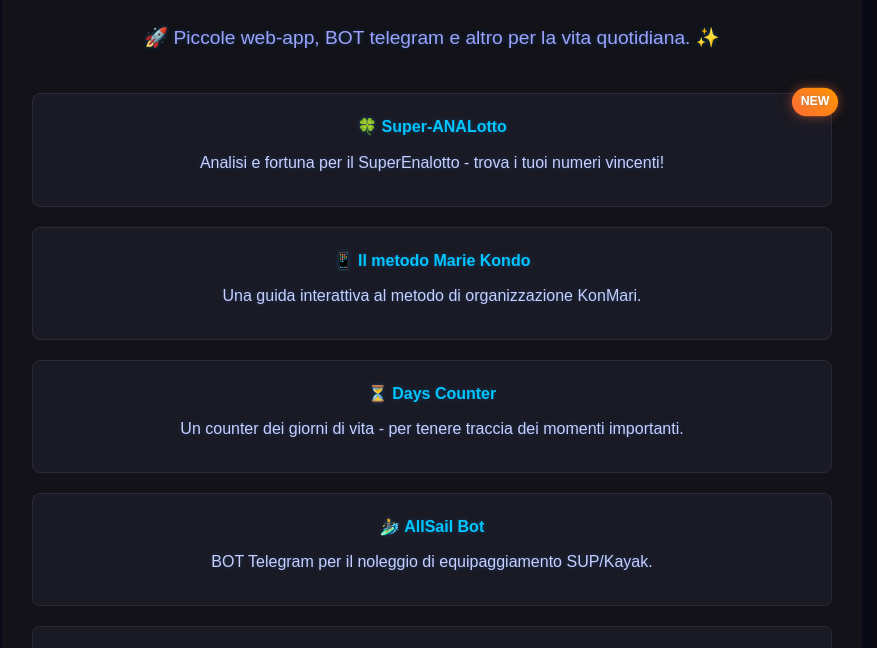
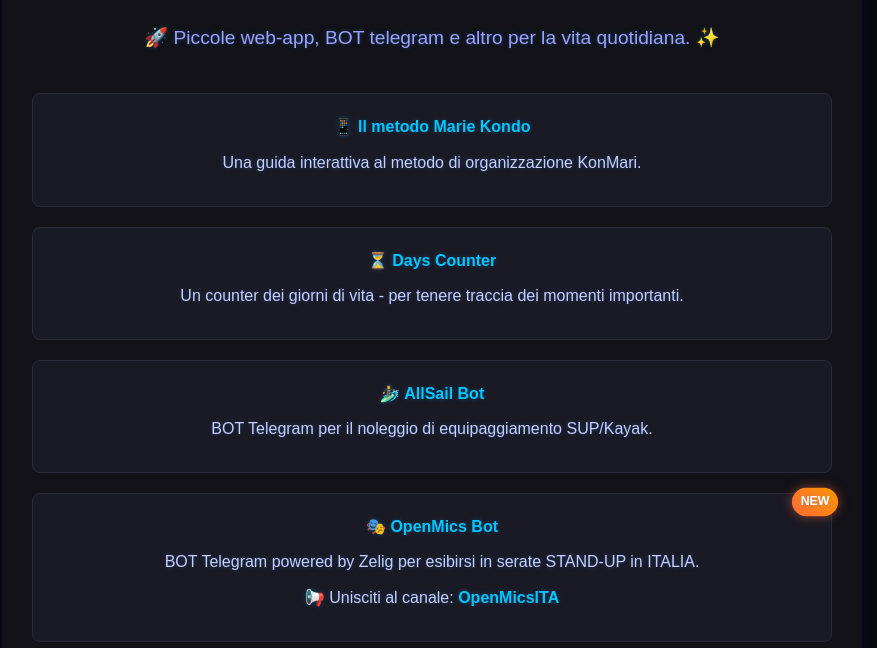
Before and after one commit to zibroncloud/homepage, a plain HTML site: page index.html in a window 1280 px wide. Shown: the part 147-795 px from the top of the page, without its empty margins (208-1085 px from the left). Drawn offline with Linux system fonts and the light colour scheme.

Commit message:
Update index.html
no anal

```diff
--- a/index.html
+++ b/index.html
@@ -133,12 +133,6 @@
 
         <div class="projects">
             <div class="project-card">
-                <div class="new-badge">NEW</div>
-                🍀 <a href="https://zibroncloud.github.io/super-analotto/" target="_blank">Super-ANALotto</a>
-                <p>Analisi e fortuna per il SuperEnalotto - trova i tuoi numeri vincenti!</p>
-            </div>
-
-            <div class="project-card">
                 📱 <a href="https://zibroncloud.github.io/konmarimethod/" target="_blank">Il metodo Marie Kondo</a>
                 <p>Una guida interattiva al metodo di organizzazione KonMari.</p>
             </div>
@@ -154,6 +148,7 @@
             </div>
 
             <div class="project-card">
+                <div class="new-badge">NEW</div>
                 🎭 <a href="https://t.me/OpenMicsBot" target="_blank">OpenMics Bot</a>
                 <p>BOT Telegram powered by Zelig per esibirsi in serate STAND-UP in ITALIA.</p>
                 <p>📢 Unisciti al canale: <a href="https://t.me/OpenMicsITA" target="_blank">OpenMicsITA</a></p>
```
